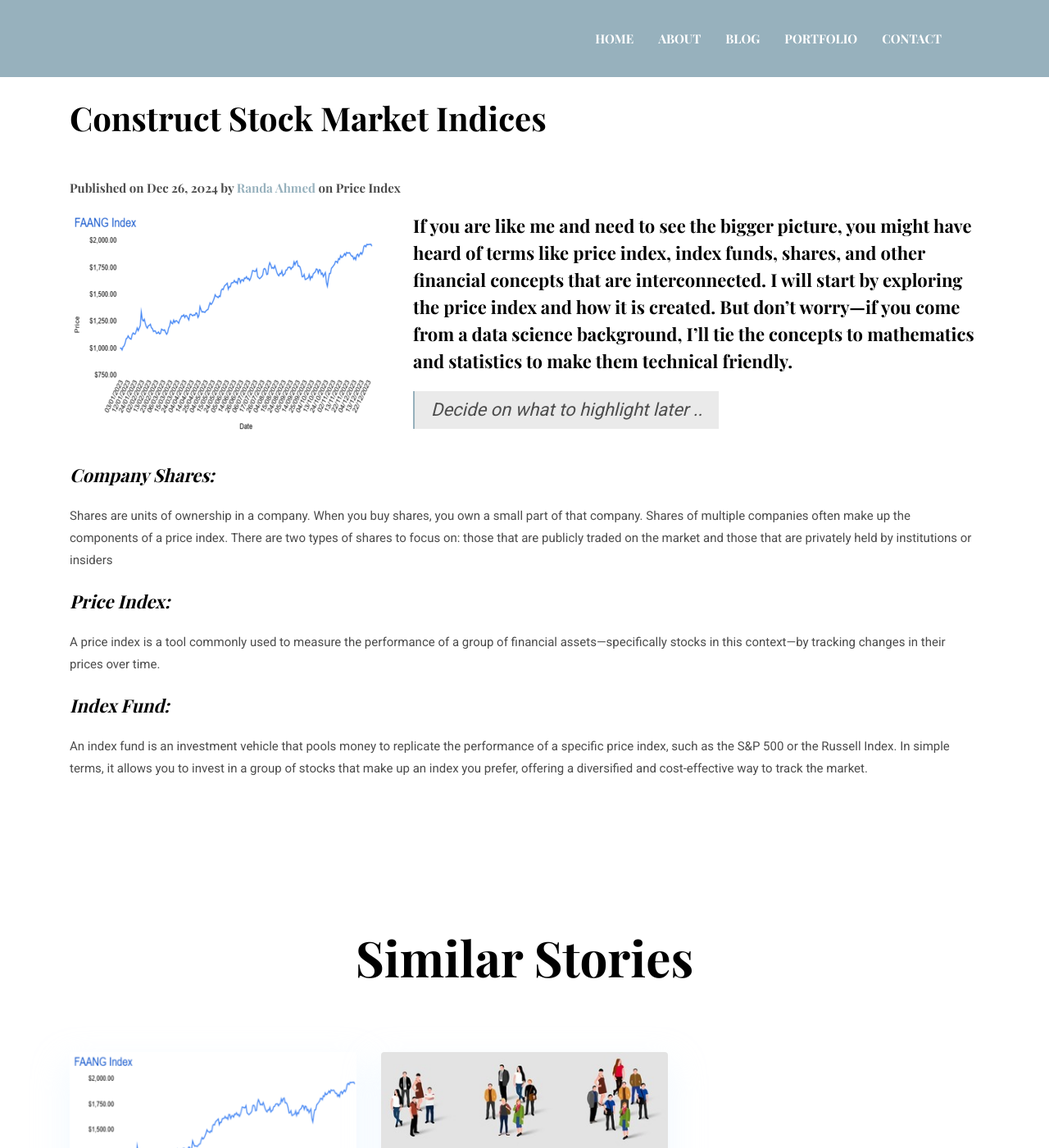
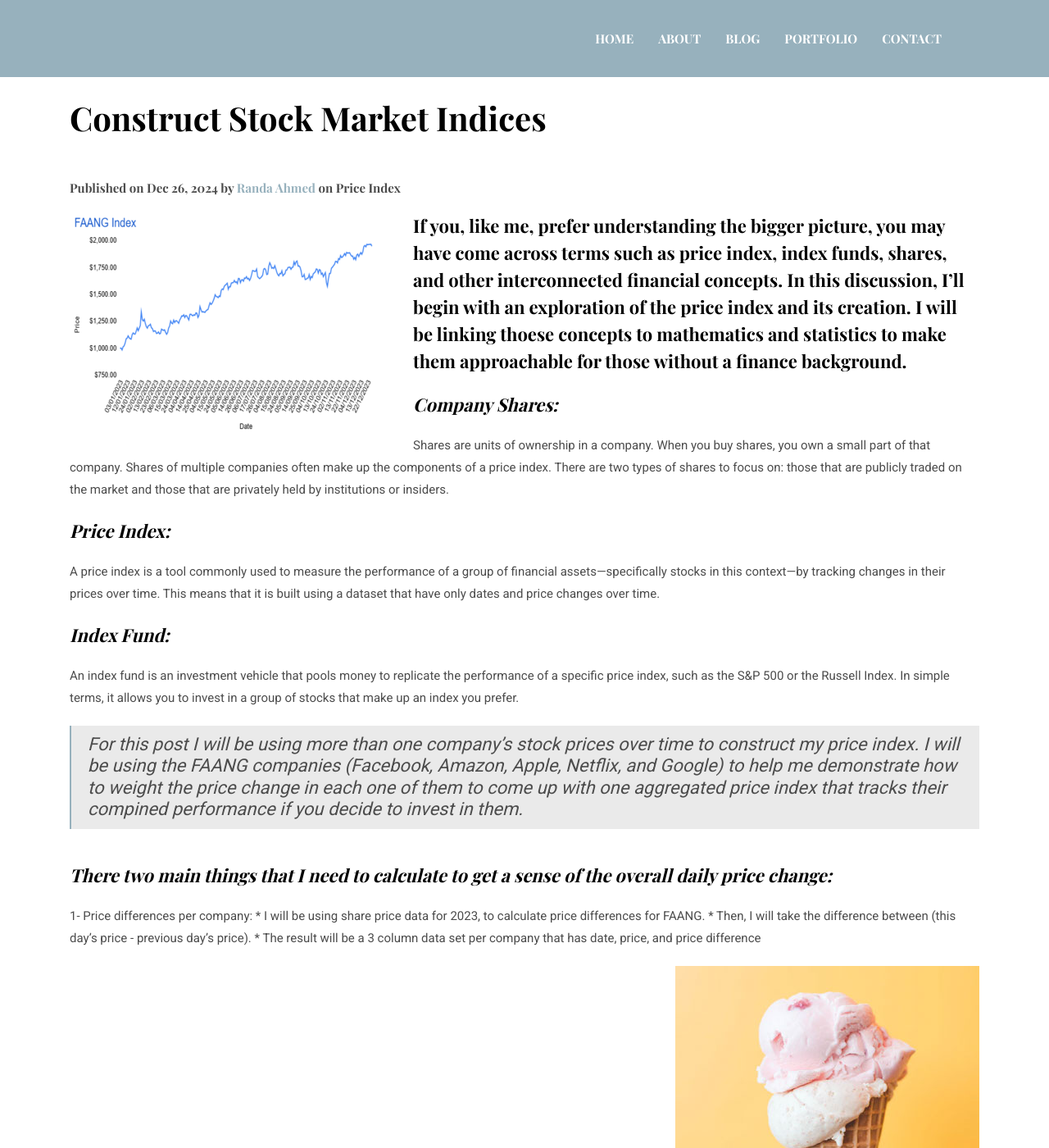
Before and after one commit to RandaAdel/RandaAdel.github.io, a Jekyll site: the page built from _posts/2024-12-26-price-index.markdown, in a window 1280 px wide and 1400 px high, scrolled down 464 px. Shown: the whole window at 82% size. Built offline with Jekyll 4.4.1, drawn with Linux system fonts in a browser that asks for light colours; some of the changed text lies outside the part shown.

Commit message:
price index post

```diff
--- a/_includes/hero-section.html
+++ b/_includes/hero-section.html
@@ -5,7 +5,7 @@
       <div class="col-lg-11 mx-auto">
         <h2 class="text-white font-tertiary">{{ site.data.settings.hero.hero-title-l1 }}</h2>
         <h1 class="text-white font-tertiary">{{ site.data.settings.hero.hero-title-l2 }}</h1>
-        <h2 class="text-white font-tertiary"> The curious <span id="element"></span></h2>
+        <h2 class="text-white font-tertiary"> The Curious <span id="element"></span></h2>
       </div>
     </div>
     <script src="https://unpkg.com/typed.js@2.0.14/dist/typed.umd.js"></script>
--- a/_posts/2024-12-26-price-index.markdown
+++ b/_posts/2024-12-26-price-index.markdown
@@ -7,12 +7,44 @@
 tags:   Price Index
 ---
 
-**If you are like me and need to see the bigger picture, you might have heard of terms like price index, index funds, shares, and other financial concepts that are interconnected. I will start by exploring the price index and how it is created. But don’t worry—if you come from a data science background, I’ll tie the concepts to mathematics and statistics to make them technical friendly.**
+**If you, like me, prefer understanding the bigger picture, you may have come across terms such as price index, index funds, shares, and other interconnected financial concepts. In this discussion, I’ll begin with an exploration of the price index and its creation. I will be linking thoese concepts to mathematics and statistics to make them approachable for those without a finance background.**
 
-> Decide on what to highlight later ..
+***Company Shares:*** Shares are units of ownership in a company. When you buy shares, you own a small part of that company. Shares of multiple companies often make up the components of a price index. There are two types of shares to focus on: those that are publicly traded on the market and those that are privately held by institutions or insiders.
 
-***Company Shares:*** Shares are units of ownership in a company. When you buy shares, you own a small part of that company. Shares of multiple companies often make up the components of a price index. There are two types of shares to focus on: those that are publicly traded on the market and those that are privately held by institutions or insiders
+***Price Index:*** A price index is a tool commonly used to measure the performance of a group of financial assets—specifically stocks in this context—by tracking changes in their prices over time. This means that it is built using a dataset that have only dates and price changes over time.
 
-***Price Index:*** A price index is a tool commonly used to measure the performance of a group of financial assets—specifically stocks in this context—by tracking changes in their prices over time.
+***Index Fund:*** An index fund is an investment vehicle that pools money to replicate the performance of a specific price index, such as the S&P 500 or the Russell Index. In simple terms, it allows you to invest in a group of stocks that make up an index you prefer.
 
-***Index Fund:*** An index fund is an investment vehicle that pools money to replicate the performance of a specific price index, such as the S&P 500 or the Russell Index. In simple terms, it allows you to invest in a group of stocks that make up an index you prefer, offering a diversified and cost-effective way to track the market.
+> For this post I will be using more than one company's stock prices over time to construct my price index. I will be using the FAANG companies (Facebook, Amazon, Apple, Netflix, and Google) to help me demonstrate how to weight the price change in each one of them to come up with one aggregated price index that tracks their compined performance if you decide to invest in them.
+
+***There two main things that I need to calculate to get a sense of the overall daily price change:***
+
+1- Price differences per company:
+    * I will be using share price data for 2023, to calculate price differences for FAANG.
+    * Then, I will take the difference between (this day's price - previous day's price).
+    * The result will be a 3 column data set per company that has date, price, and price difference
+
+<p style="text-align: right;">
+  <img src="/assets/images/blog/post-2.jpg" alt="Additional image description">
+</p>
+
+2- Free floated shares weight:
+    * As I mentioned previously there are shares that are owned by insiders, and institutes. To get a representative weight of the index I will subtract them from
+    the overall company shares to get free floated shares for each company.
+    * To get the weight for a company, I will divide the company's free floated shares by the sum of the total free floated share for the 5 companies.
+
+<p style="text-align: right;">
+  <img src="/assets/images/blog/post-2.jpg" alt="Additional image description">
+</p>
+
+3- Construct the FAANG index:
+    * The first day will be my base 1000$ (the starting point I am comparing to throught the year)
+    * Then, I will have 5 weights from step 2. For each company I will multiply its weight by the difference in price column
+    * Finally, I will use the following formulla to calculate the daily overall price index for the 5 companies compined
+             (1 + the weighted price differences) * 1000$
+
+This price index I just constructed could tell me if I invested 1000$ on the first day of 2023, how much I will be making for each following day till the end of the year ..
+
+<p style="text-align: center;">
+  <img src="/assets/images/blog/price-index.jpg" alt="Additional image description">
+</p>
```
